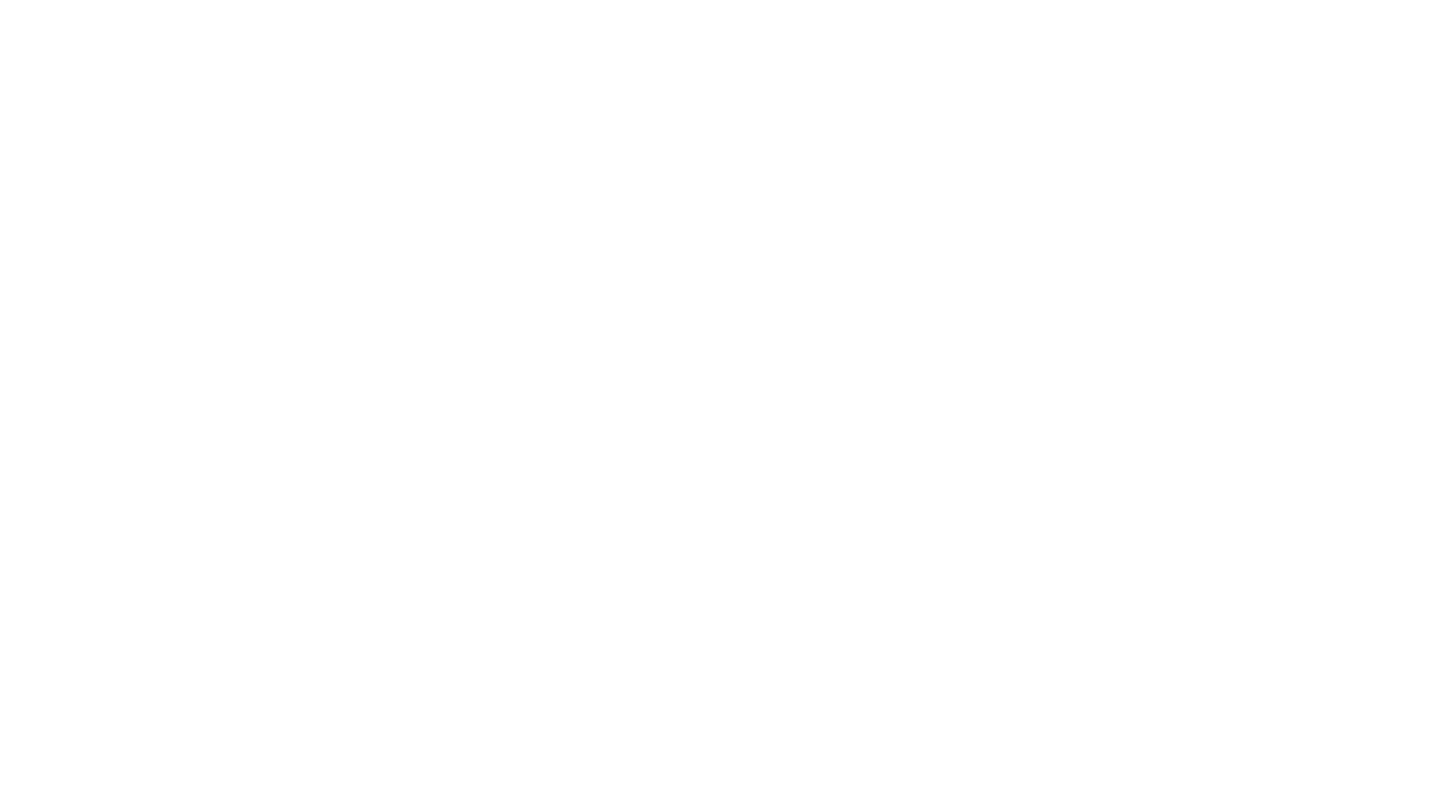
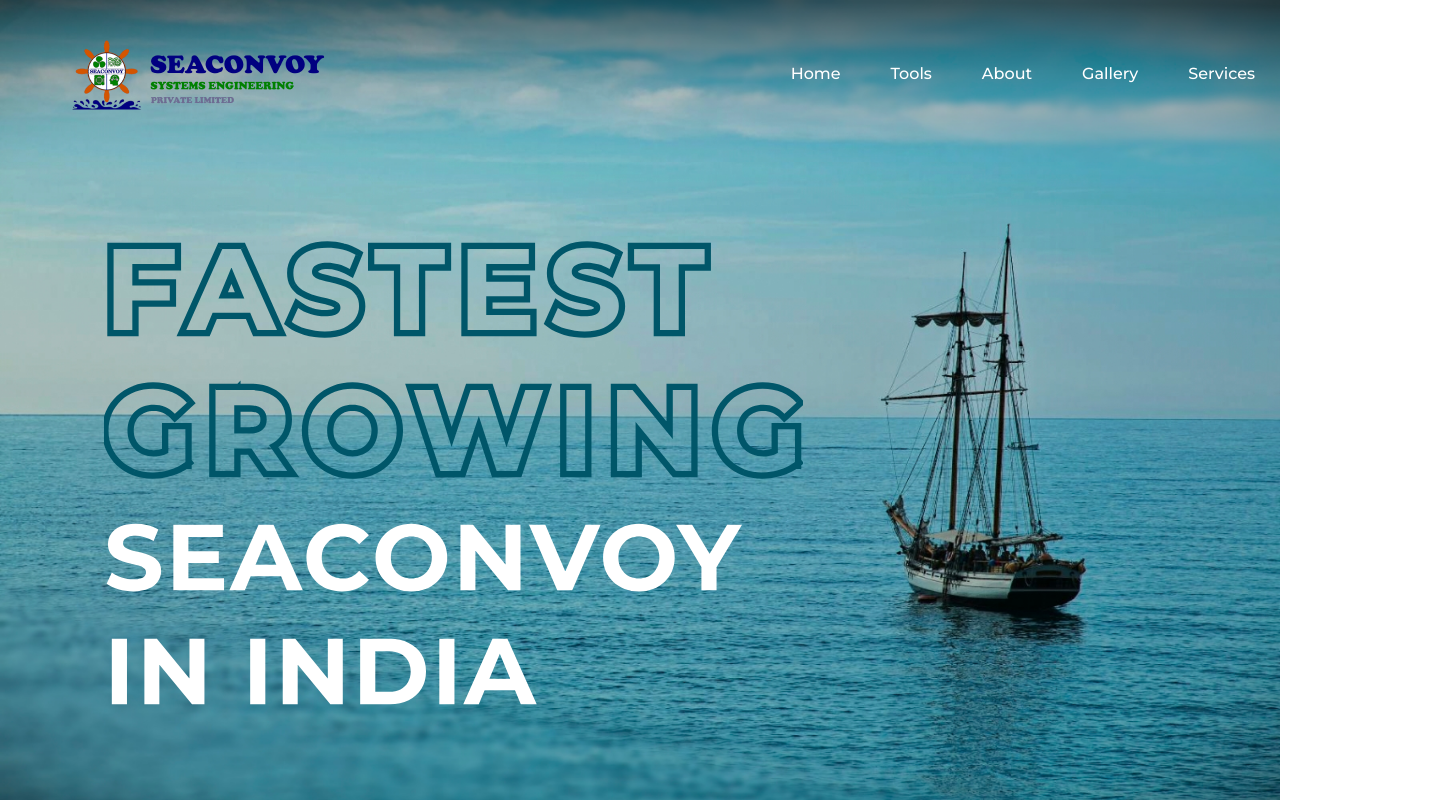
Before and after one commit to shivam-i/seaconvoy, a React (Create React App) app: page / in a window 1280 px wide. Shown: the top 800 px of the page, 1443 px wide, since content can reach past the window. Built offline with nearby package versions, Linux system fonts and the light colour scheme.

Commit message:
Routing added

```diff
--- a/package.json
+++ b/package.json
@@ -8,6 +8,7 @@
     "@testing-library/user-event": "^13.5.0",
     "react": "^18.2.0",
     "react-dom": "^18.2.0",
+    "react-router-dom": "^6.21.3",
     "react-scripts": "5.0.1",
     "web-vitals": "^2.1.4"
   },
--- a/src/App.js
+++ b/src/App.js
@@ -1,18 +1,22 @@
 import React from 'react';
+import { BrowserRouter as Router, Routes, Route } from 'react-router-dom';
 
 import './App.css';
 import Home from './Pages/Home';
 import About from './Pages/About';
 import Services from './Pages/Services';
 
-
 function App() {
   return (
-    <div>
-      {/* <Home></Home> */}
-      {/* <About></About> */}
-      {/* <Services /> */}
-    </div>
+    <Router>
+      <div>
+        <Routes>
+          <Route exact path="/" element={<Home />} />
+          <Route path="/about" element={<About />} />
+          <Route path="/services" element={<Services />} />
+        </Routes>
+      </div>
+    </Router>
   );
 }
 
--- a/src/components/NavBar/NavBar.js
+++ b/src/components/NavBar/NavBar.js
@@ -16,10 +16,10 @@
       </button>
       <ul className={`nav-links ${isMenuVisible ? 'visible' : ''}`}>
         <li><a href="/">Home</a></li>
-        <li><a href="/">Tools</a></li>
-        <li><a href="/">About</a></li>
-        <li><a href="/">Gallery</a></li>
-        <li><a href="/">Services</a></li>
+        <li><a href="/Tools">Tools</a></li>
+        <li><a href="/About">About</a></li>
+        <li><a href="/Gallery">Gallery</a></li>
+        <li><a href="/Services">Services</a></li>
       </ul>
     </nav>
   );
--- a/src/components/NavBar/nav-bar.css
+++ b/src/components/NavBar/nav-bar.css
@@ -8,13 +8,12 @@
 
 .nav-links {
     display: flex;
-    margin-right: 40px;
     list-style: none; /* Remove bullet points */
 }
 .nav-links li {
     font-size: 16px;
     font-weight: 500;
-    margin:5px 25px;
+    margin: 10px 25px;
 }
 .nav-links li a {
     color: white;
@@ -32,11 +31,10 @@
     border: none;
     color: white;
     font-size: 24px;
-    margin-right: 25px;
-    padding: 10px 15px;
+    margin-right: 25px; /* Align to the right */
 }
 
-
+/* Responsive */
 @media (max-width: 768px) {
     .nav-bar {
         flex-direction: row;
@@ -51,12 +49,12 @@
     .nav-links {
         display: none;
         flex-direction: column;
-        align-items: flex-end;
+        align-items: flex-end; /* Align items to the right */
         width: 100%;
         position: absolute;
-        top: 100%;
+        top: 100%; /* Position below the nav-bar */
         right: 0;
-        z-index: 3;
+        z-index: 3; /* Ensure list is above other elements */
     }
 
     .nav-links.visible {
```
Also changed, not shown: 1 other file (tests, documents, lock files or other folders).
